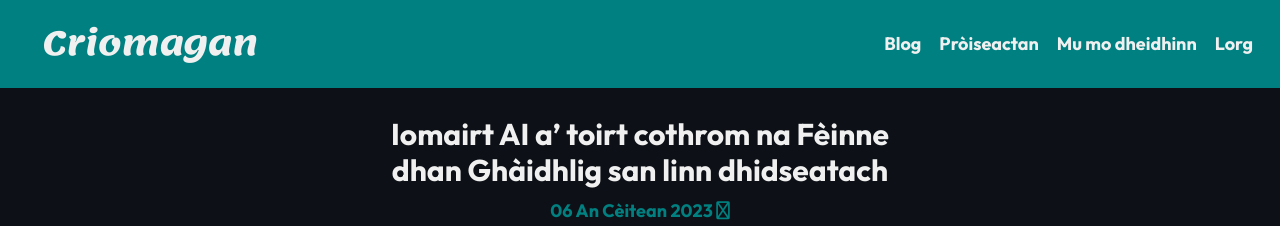
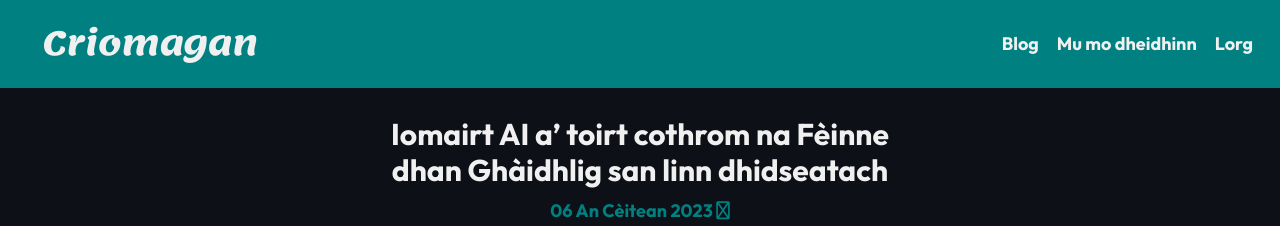
Before and after one commit to angeidheal/angeidheal.github.io, a Jekyll site: the page built from index.html, in a window 1280 px wide and 900 px high. Shown: the top 226 px of the window. Built offline with Jekyll 4.4.1, drawn with Linux system fonts in a browser that asks for light colours; nearby versions of some CDN libraries; the list of posts is cut into pages by our own code.

Commit message:
Update navigation.html

```diff
--- a/_includes/navigation.html
+++ b/_includes/navigation.html
@@ -60,9 +60,6 @@
         </div>
       </li>-->
       <li class="nav-item">
-        <a class="nav-link" href={{"/proiseactan/" | relative_url}} title="Mo phròiseactan | My projects">Pròiseactan</a>
-      </li>
-      <li class="nav-item">
         <a class="nav-link" href={{"/mu-mo-dheidhinn/" | relative_url}} title="Mu mo dheidhinn | About Me">Mu mo dheidhinn</a>
       </li>
       <li class="nav-item">
```
